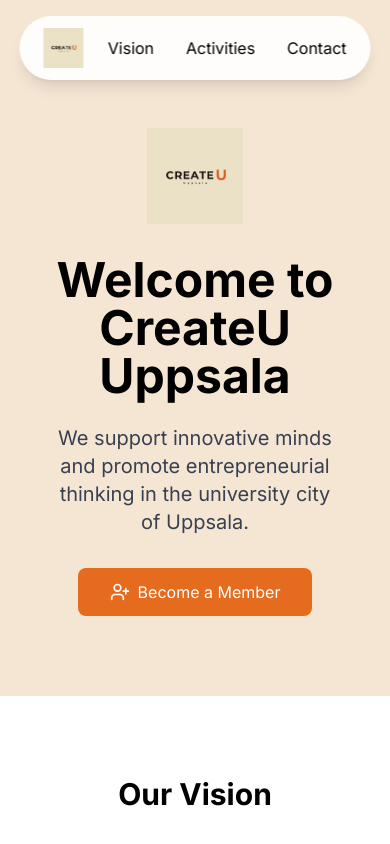
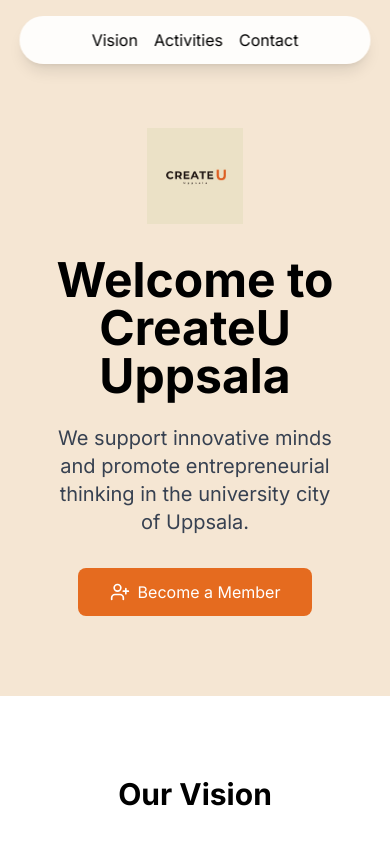
Before and after one commit to FelixFlier/startup-club-hub, a React (Vite) app: page / in a window 390 px wide. Shown: the top 844 px of the page. Built offline with nearby package versions, Linux system fonts and the light colour scheme.

Commit message:
Improve mobile responsiveness and UI
This commit addresses mobile responsiveness issues, specifically the logo's visibility in the navbar.  It also incorporates general UI improvements based on suggestions.

```diff
--- a/src/pages/Index.tsx
+++ b/src/pages/Index.tsx
@@ -1,4 +1,3 @@
-
 import { UserPlus, Mail, Users, BookOpen, Building, Linkedin, Instagram, Send } from "lucide-react";
 import { useToast } from "@/hooks/use-toast";
 import { useState } from "react";
@@ -25,16 +24,16 @@ const Index = () => {
 
   return (
     <div className="min-h-screen bg-createu-beige">
-      {/* Floating Navbar */}
+      {/* Floating Navbar - Updated with mobile responsiveness */}
       <nav className="fixed top-4 left-1/2 -translate-x-1/2 w-[90%] max-w-4xl bg-white/90 backdrop-blur-md z-50 rounded-full shadow-lg">
         <div className="container mx-auto px-6 py-3">
           <div className="flex items-center justify-between">
             <img
               src="/lovable-uploads/8d7791d1-0b23-450a-b4db-6770d9a554a5.png"
               alt="CreateU Logo"
-              className="h-10 hover:scale-105 transition-transform"
+              className="h-10 hover:scale-105 transition-transform md:block hidden"
             />
-            <div className="flex gap-8">
+            <div className="flex gap-4 md:gap-8 w-full md:w-auto justify-center md:justify-end">
               <a href="#vision" className="text-createu-black hover:text-createu-orange transition-all hover:scale-105">Vision</a>
               <a href="#activities" className="text-createu-black hover:text-createu-orange transition-all hover:scale-105">Activities</a>
               <a href="#contact" className="text-createu-black hover:text-createu-orange transition-all hover:scale-105">Contact</a>
```
